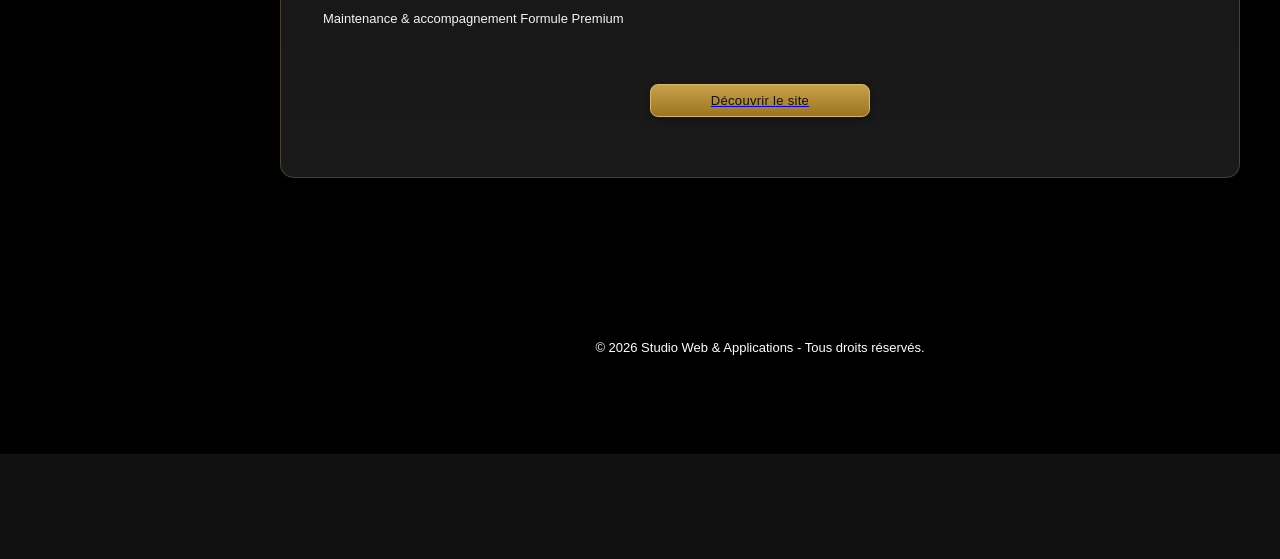
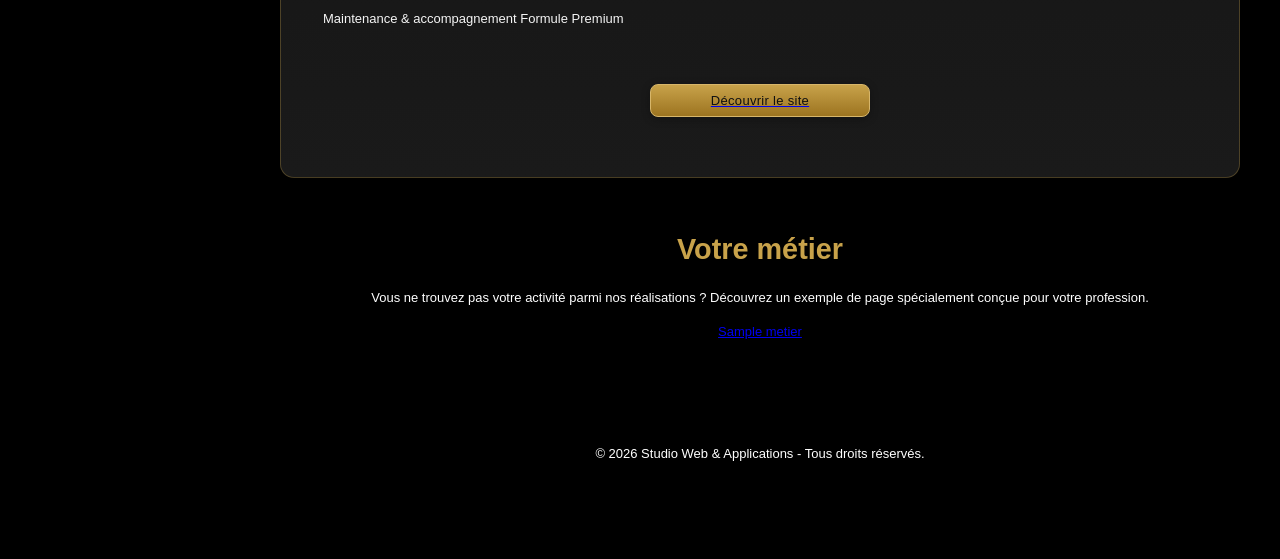
Before and after one commit to MSEDIT-1304/Studio-Web-Applications, a Flask app: template templates/realisations.html in a window 1280 px wide. Shown: the part 5363-5922 px from the top of the page. Before the commit the page ends 5817 px from the top, so only its background shows below. Run offline with Flask 3, Linux system fonts and the light colour scheme; the template is opened without the code that fills it: most values are stand-ins (such as "Sample title", 1, 10 or a date in 2020).

Commit message:
Update realisations.html

```diff
--- a/templates/realisations.html
+++ b/templates/realisations.html
@@ -309,6 +309,43 @@
     </a>
 </div>
 
+<section class="realisation-card metiers-card">
+
+    <h2>Votre métier</h2>
+
+    <p>
+        Vous ne trouvez pas votre activité parmi nos réalisations ?
+        Découvrez un exemple de page spécialement conçue pour votre profession.
+    </p>
+
+    <div class="liste-metiers">
+
+        {% for metier in metiers %}
+
+        <a href="/creation-site-{{ metier
+            | lower
+            | replace(' ', '-')
+            | replace('é','e')
+            | replace('è','e')
+            | replace('ê','e')
+            | replace('à','a')
+            | replace('ç','c')
+            | replace('î','i')
+            | replace('ï','i')
+            | replace('ô','o')
+            | replace('ù','u')
+            | replace('û','u')
+            | replace("'", "-")
+        }}">
+            {{ metier }}
+        </a>
+
+        {% endfor %}
+
+    </div>
+
+</section>
+
 <br><br>
 
 <br><br>
```
